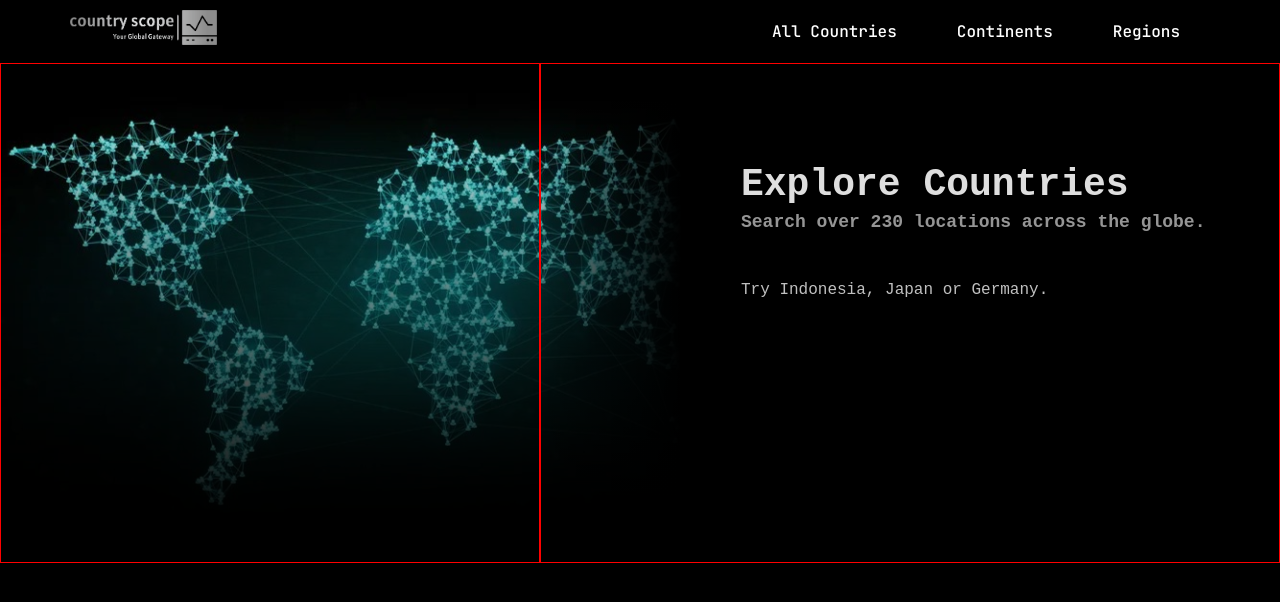
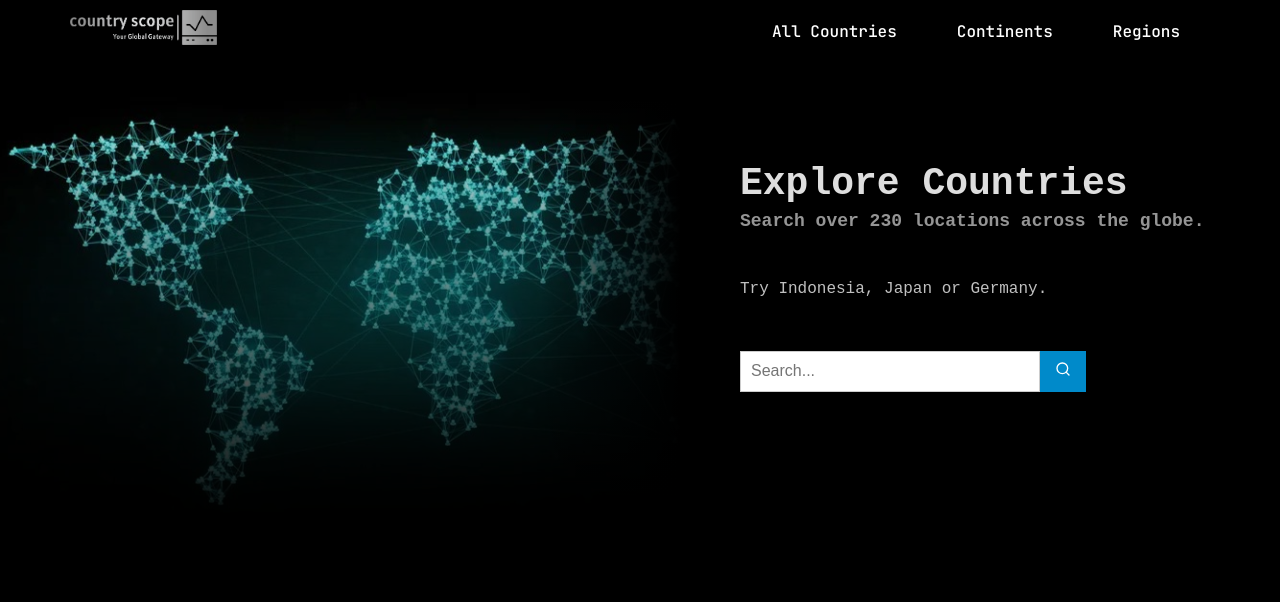
Before and after one commit to obscalion/country-scope, a React (Vite) app: page / in a window 1280 px wide. Shown: the top 602 px of the page. Built offline with nearby package versions, Linux system fonts and the light colour scheme.

Commit message:
Added search box component

```diff
--- a/src/components/jumbotron/Jumbotron.css
+++ b/src/components/jumbotron/Jumbotron.css
@@ -17,7 +17,6 @@
 .image-box {
     width: 40%;
     flex: 1;
-    border: 1px solid red;
 }
 
 .content-box {
@@ -26,7 +25,6 @@
     flex: 1;
     padding-left: 200px;
     box-sizing: border-box;
-    border: 1px solid red;
 }
 
 .text-wrap {
--- a/src/components/jumbotron/Jumbotron.jsx
+++ b/src/components/jumbotron/Jumbotron.jsx
@@ -1,8 +1,14 @@
 import React, { useState } from 'react';
 import './Jumbotron.css'; // File CSS untuk styling Jumbotron
+import SearchBox from '../searchBox/SearchBox'
 
 const Jumbotron = () => {
     const [showMenu, setShowMenu] = useState(false);
+
+    const handleSearch = (query) => {
+        console.log('Searching for:', query);
+        // Implement your search logic here
+      };
 
     return (
       <section className="jumbotron">
@@ -15,6 +21,7 @@ const Jumbotron = () => {
                     <h1>Explore Countries</h1>
                     <p>Search over 230 locations across the globe.</p>
                     <label>Try Indonesia, Japan or Germany.</label>
+                    <SearchBox onSearch={handleSearch} />
                 </div>
             </div>
         </div>
--- a/src/components/navbar/Navbar.css
+++ b/src/components/navbar/Navbar.css
@@ -40,7 +40,7 @@
   }
 
   .navbar-links li a:hover {
-    color: #2f8b87;
+    color: #009ee7;
     font-weight: bolder;
     transition: ease 0.3s;
   }
--- /dev/null
+++ b/src/components/searchBox/SearchBox.css
@@ -0,0 +1,24 @@
+.search-container {
+    margin-top: 50px;
+    padding: 0;
+    display: flex;
+    justify-content: left;
+}
+
+#search-input {
+    padding: 10px;
+    font-size: 16px;
+    width: 300px;
+    border: 1px solid #ccc;
+    border-radius: 0;
+}
+
+#search-button {
+    padding: 10px 15px;
+    font-size: 16px;
+    border: none;
+    background-color: #008aca;
+    color: white;
+    cursor: pointer;
+    border-radius: 0;
+}
--- /dev/null
+++ b/src/components/searchBox/SearchBox.jsx
@@ -0,0 +1,39 @@
+import React, { useState } from 'react';
+import './SearchBox.css'
+import { FiSearch } from "react-icons/fi";
+
+const SearchBox = ({ onSearch }) => {
+  const [query, setQuery] = useState('');
+
+  const handleChange = (event) => {
+    setQuery(event.target.value);
+    console.log(event.target.value)
+  };
+
+  const handleSearch = () => {
+    if (onSearch) {
+      onSearch(query);
+      console.log(query)
+    }
+  };
+
+  return (
+    <div className="search-container">
+      <input
+        type="text"
+        value={query}
+        onChange={handleChange}
+        placeholder="Search..."
+        id="search-input"
+      />
+      <button
+      id="search-button"
+      onClick={handleSearch}
+      >
+        <FiSearch />
+      </button>
+    </div>
+  );
+};
+
+export default SearchBox;
```
Also changed, not shown: src/components/navbar/popover/popover.jsx (deleted, +0 -43 lines).
